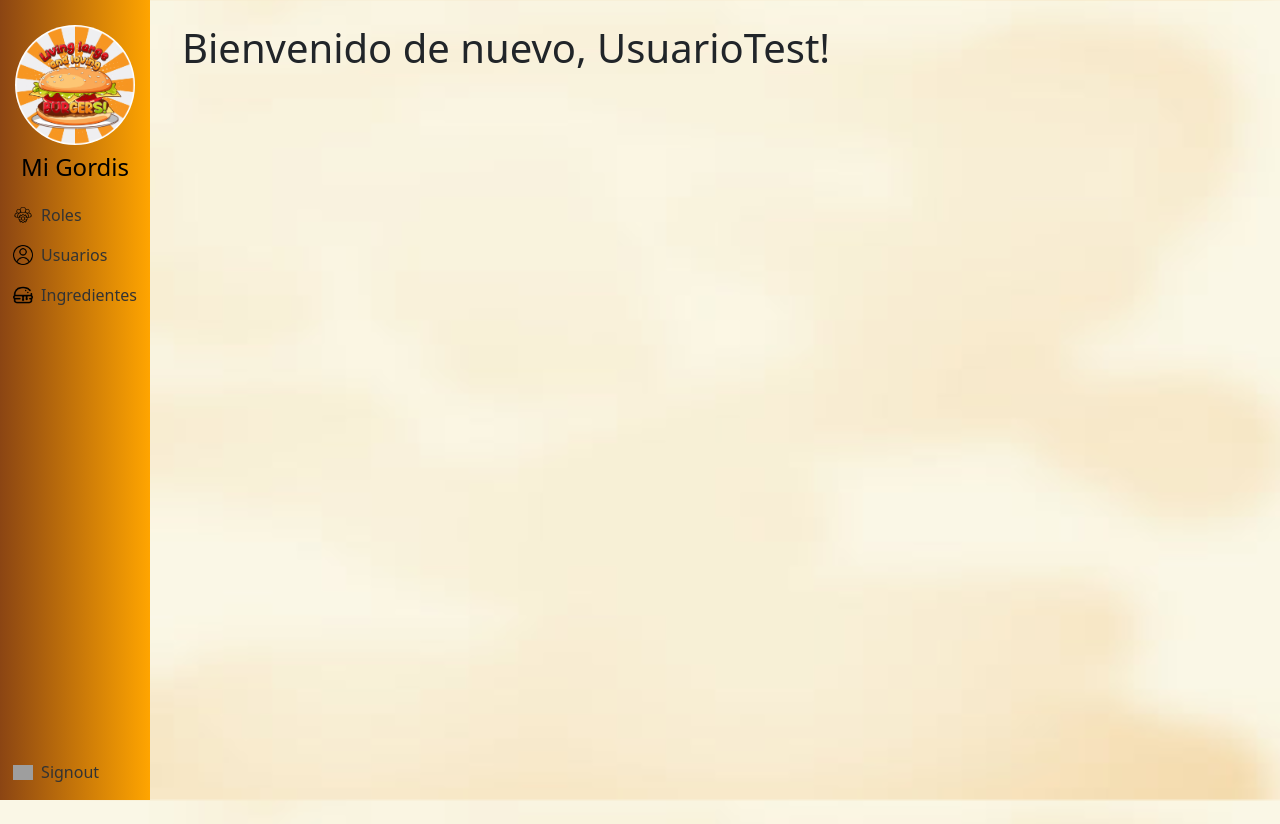
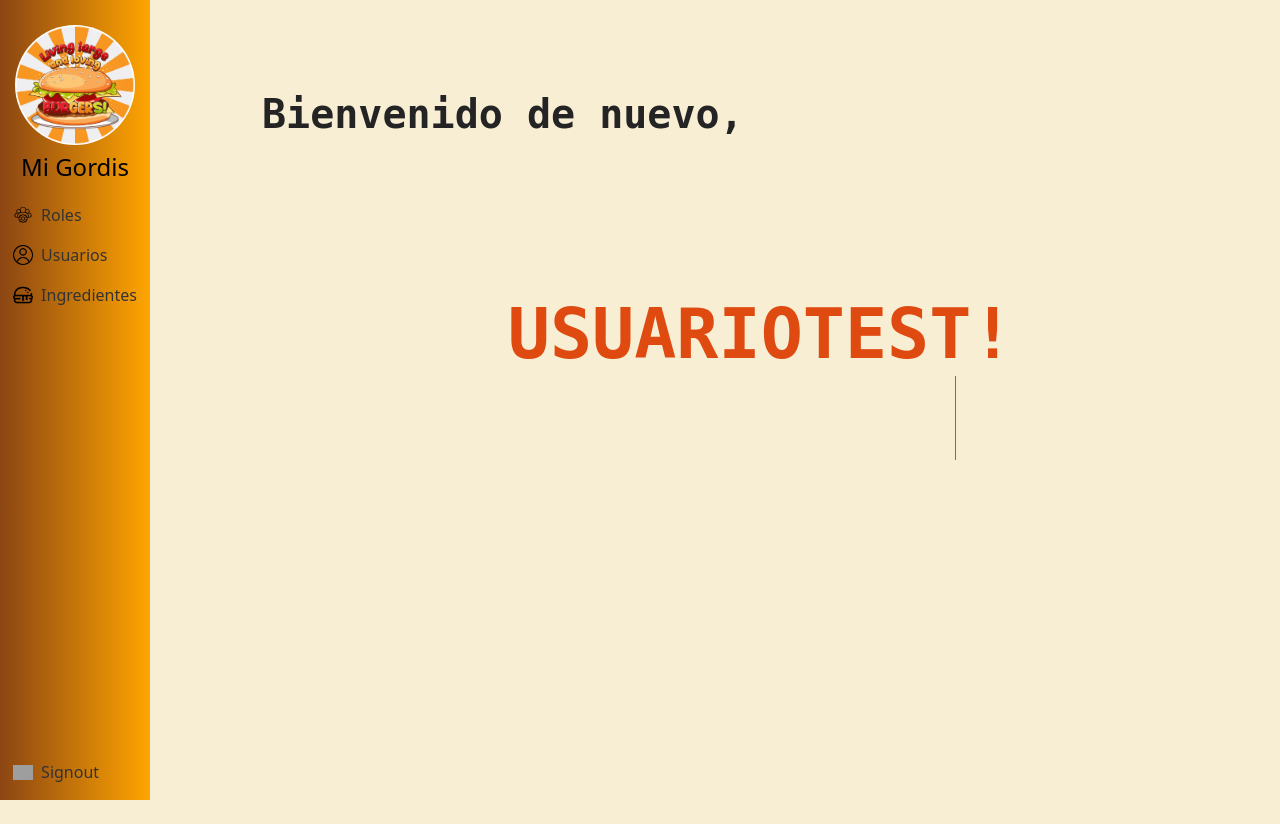
Before and after one commit to KiaraLuz/proyecto-ing.software, a Django app: page / in a window 1280 px wide. Run offline with Django 5.2, Linux system fonts and the light colour scheme; a user stored in the database is signed in; grey boxes are pictures that could not be loaded.

Commit message:
entrada-login

```diff
--- a/app/static/css/styles.css
+++ b/app/static/css/styles.css
@@ -14,9 +14,50 @@ body {
   background-color: #df4a10;
   color: #242424;
 }
-/* .btn-m:hover{
-    background-color: #ffffff;
-} */
+
 .btn-color:hover {
   background-color: #d9534f;
 }
+.bienvenida {
+  height: 600px;
+  display: flex;
+  flex-direction: column;
+  color: #df4a10;
+  font-family: "Inconsolata", monospace;
+}
+.bienvenida h3{
+  font-weight: bold;
+  padding-left: 2em ;
+  height: 30%;
+  display: flex;
+  font-size: 40px;
+  color: #242424;
+  align-items: center;
+}
+.bienvenida h1{
+  float: left;
+  position: relative;
+  width: 480px;
+  font-size: 70px;
+  font-weight: bold;
+  text-align: center;
+  margin-left: 30%;
+  padding-top:80px;
+  text-transform: uppercase;
+}
+h1 span{
+  position: absolute;
+  right: 0;
+  width: 0;
+  background: #f8eed4;
+  border-left: 1px solid #df4a10 ;
+  animation: maquina 5s infinite alternate;;
+}
+@keyframes maquina {
+  from {
+    width: 100%;
+  }
+  to{
+    width: 0px;
+  }
+}
--- a/app/templates/home.html
+++ b/app/templates/home.html
@@ -2,7 +2,10 @@
 
 {% block content %}
 {% if user.is_authenticated %}
-  <h1>Bienvenido de nuevo, {{ user.username }}!</h1>
+<div class="bienvenida">
+  <h3>Bienvenido de nuevo,</h3>
+  <h1>{{ user.username }}! <span>&#160;</span></h1>
+</div>
 {% endif %}
 
 {% endblock %}
--- a/app/templates/layouts/base.html
+++ b/app/templates/layouts/base.html
@@ -16,7 +16,7 @@
             padding: 0;
         }
         body {
-            background-image: url("{% static 'img/fondo.jpg' %}");
+            background-color: #f8eed4;
             background-size: cover;
             background-repeat: no-repeat;
             background-position: center;
```
Also changed, not shown: db.sqlite3.
